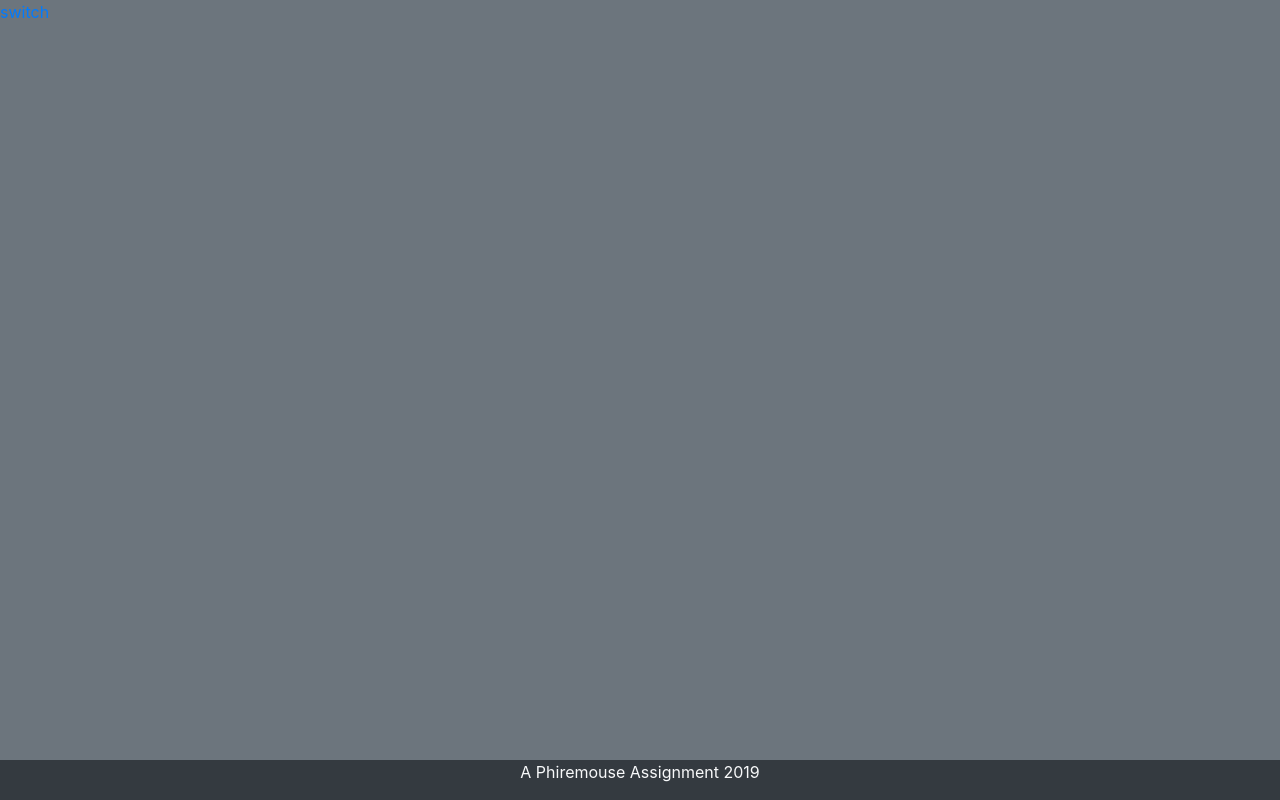
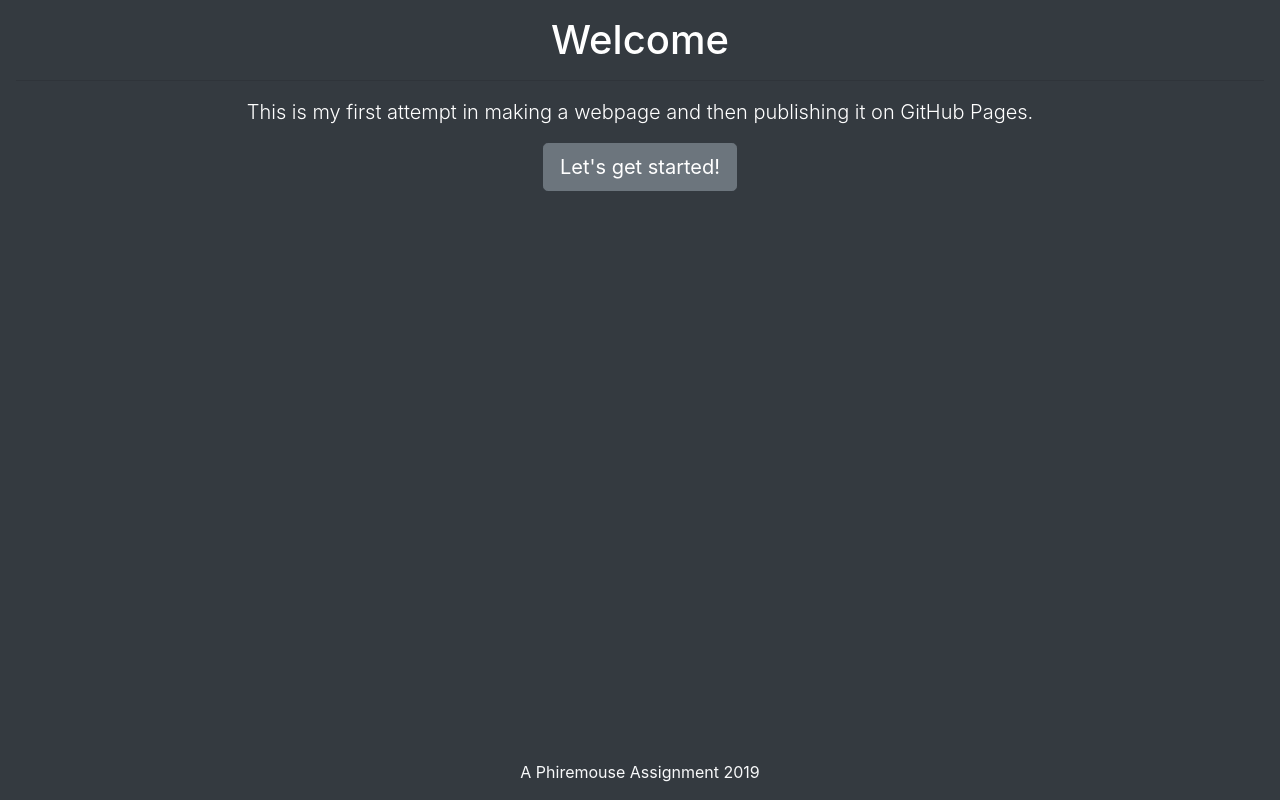
Before and after one commit to Phiremouse/Web-Design-Challenge, a plain HTML site: page index.html in a window 1280 px wide. Drawn offline with nearby package versions, Linux system fonts and the light colour scheme.

Commit message:
more files

```diff
--- a/index.html
+++ b/index.html
@@ -11,9 +11,18 @@
 
     <title>Climate @ Latitude</title>
 </head>
-<body class="bg-secondary">
+<body class="text-center bg-dark">
+    <div class="cover-container d-flex w-100 h-100 p-3 mx-auto flex-column">
 
-    <a href="WebVisualizations/index.html">switch</a>
+        <main role="main" class="inner cover text-white">
+            <h1 class="cover-heading ">Welcome</h1>
+            <hr />
+            <p class="lead">This is my first attempt in making a webpage and then publishing it on GitHub Pages.</p>
+            <p class="lead">
+                <a class="btn btn-lg btn-secondary" href="WebVisualizations/index.html">Let's get started!</a>
+            </p>
+        </main>
+
 
         <footer>
             <div class="mt-auto fixed-bottom container-fluid bg-dark">
@@ -28,6 +37,6 @@
         <script src="https://cdnjs.cloudflare.com/ajax/libs/popper.js/1.14.7/umd/popper.min.js" integrity="sha384-UO2eT0CpHqdSJQ6hJty5KVphtPhzWj9WO1clHTMGa3JDZwrnQq4sF86dIHNDz0W1" crossorigin="anonymous"></script>
         <script src="https://stackpath.bootstrapcdn.com/bootstrap/4.3.1/js/bootstrap.min.js" integrity="sha384-JjSmVgyd0p3pXB1rRibZUAYoIIy6OrQ6VrjIEaFf/nJGzIxFDsf4x0xIM+B07jRM" crossorigin="anonymous"></script>
 
-
+    </div>
 </body>
 </html>
```
Lines whose indentation alone changed are shown as unchanged.
